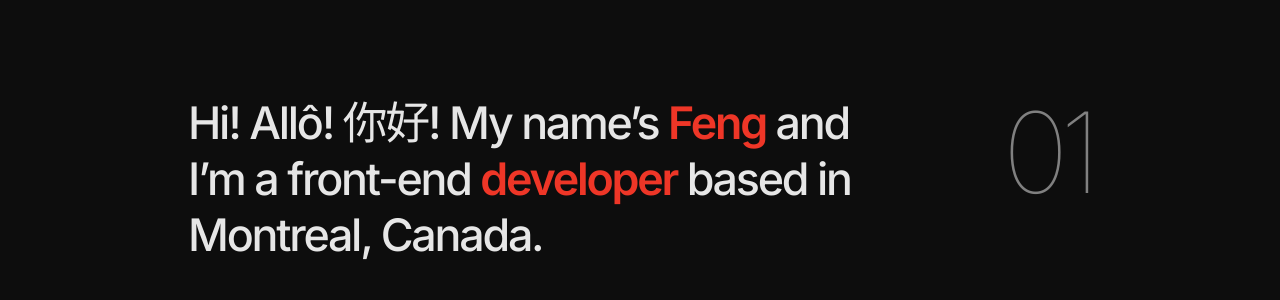
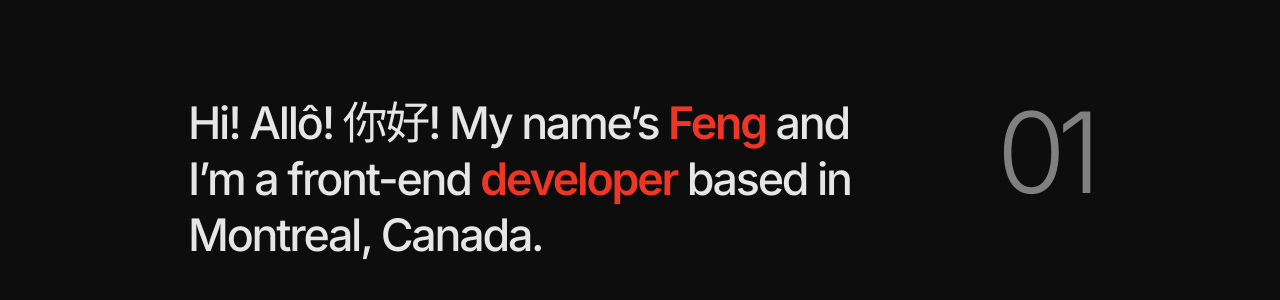
Before and after one commit to jingtianfeng/jtfeng-personal-1, a Jekyll site: the page built from index.html, in a window 1280 px wide. Shown: the part 276-576 px from the top of the page. Built offline with Jekyll 4.4.1, drawn with Linux system fonts in a browser that asks for light colours.

Commit message:
styles: tweak $display-font-weight

```diff
--- a/assets/css/styles.scss
+++ b/assets/css/styles.scss
@@ -146,7 +146,7 @@ $display-font-sizes: (
         5: map-get($spacers, 5),
         6: map-get($spacers, 4),
 );
-$display-font-weight: 100;
+$display-font-weight: 300;
 $display-line-height: 1;
 // ---------------------------------------------------------------------------------
 $lead-font-size: $h2-font-size;
```
